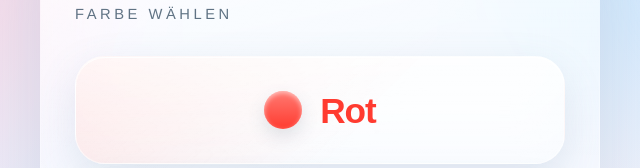
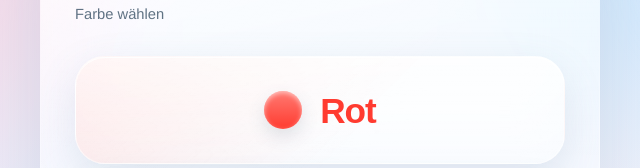
Before and after one commit to hackij/Ampelabfrage, a plain HTML site: page index.html in a window 1280 px wide. Shown: the part 204-372 px from the top of the page, 320-960 px from the left. Drawn offline with Linux system fonts and the light colour scheme.

Commit message:
Normalize subtitle typography

```diff
--- a/styles.css
+++ b/styles.css
@@ -133,8 +133,8 @@ h1 {
 .intro-text {
   margin-bottom: 34px;
   font-size: 0.92rem;
-  text-transform: uppercase;
-  letter-spacing: 0.24em;
+  text-transform: none;
+  letter-spacing: 0;
   color: var(--text-soft);
   font-family: "Helvetica Neue", "HelveticaNeue", Helvetica, Arial, sans-serif;
   font-weight: 300;
```
